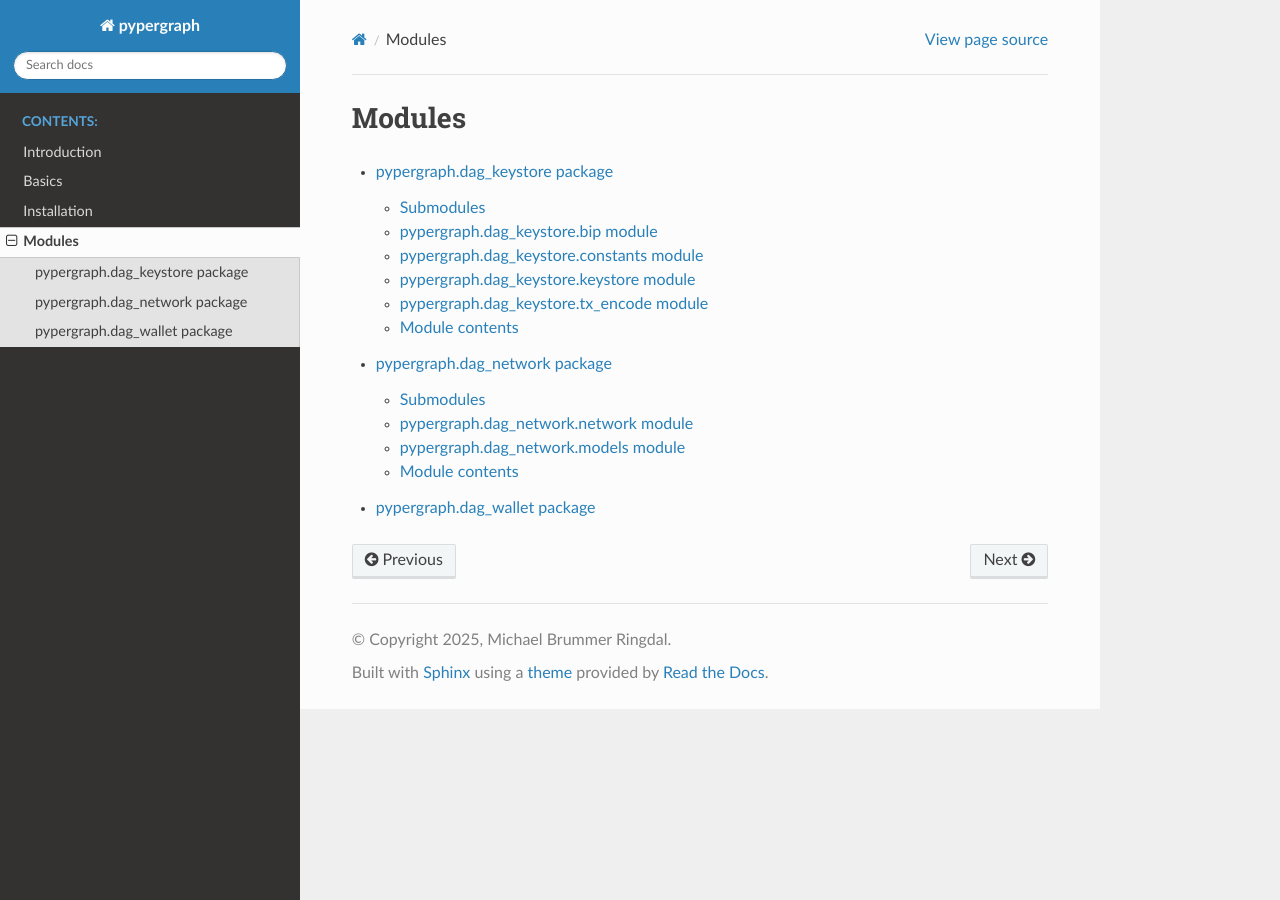
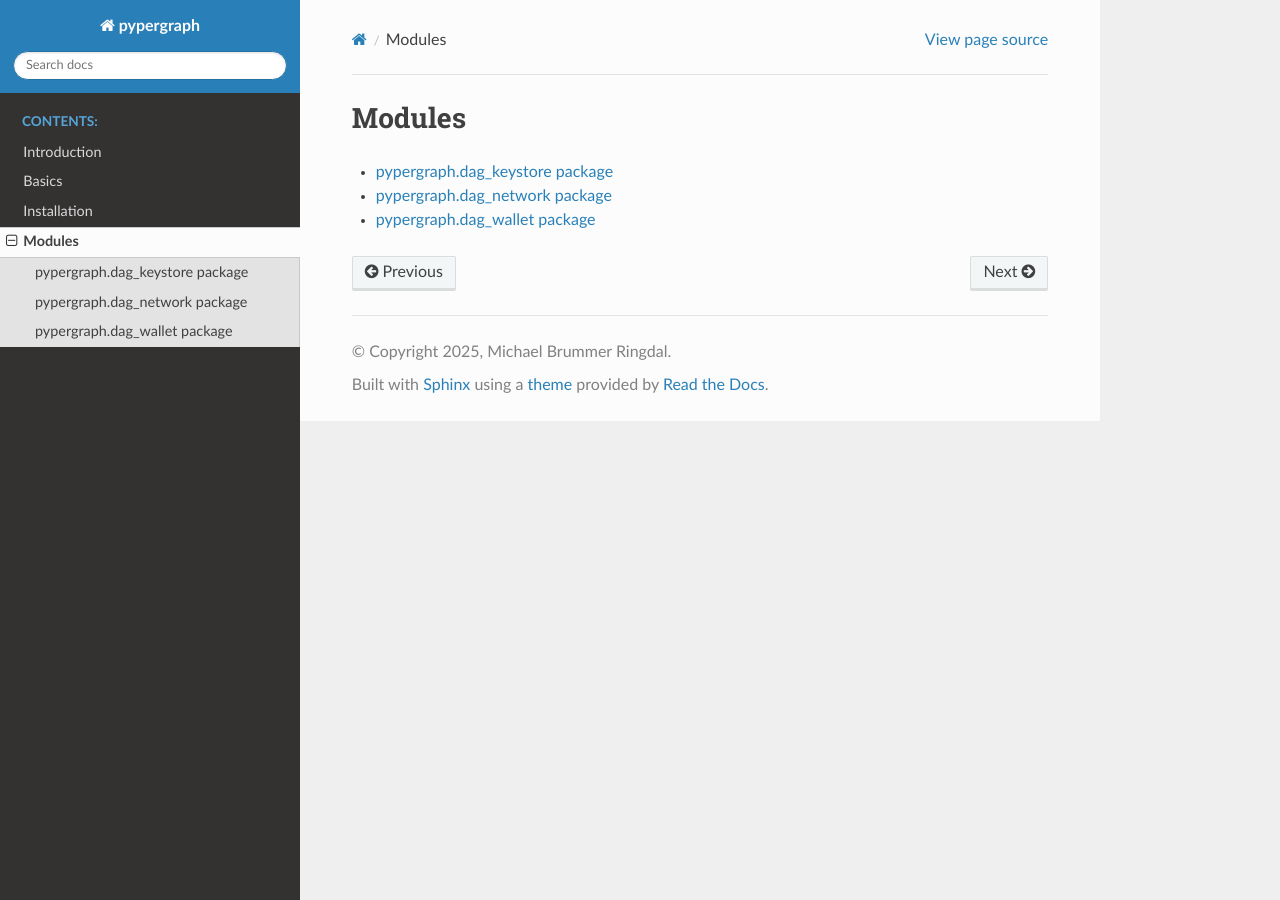
Before and after one commit to buzzgreyday/pypergraph, a Sphinx documentation site: the page built from docs/source/modules.rst, in a window 1280 px wide. Built offline with Sphinx 7.4.7 and the Read the Docs theme 3.1.0, drawn with Linux system fonts in a browser that asks for light colours.

Commit message:
chor: update readthedocs.io

```diff
--- a/docs/source/pypergraph.dag_keystore.rst
+++ b/docs/source/pypergraph.dag_keystore.rst
@@ -1,43 +1,5 @@
 pypergraph.dag\_keystore package
 ================================
-
-Submodules
-----------
-
-pypergraph.dag\_keystore.bip module
------------------------------------
-
-.. automodule:: pypergraph.dag_keystore.bip
-   :members:
-   :undoc-members:
-   :show-inheritance:
-
-pypergraph.dag\_keystore.constants module
------------------------------------------
-
-.. automodule:: pypergraph.dag_keystore.constants
-   :members:
-   :undoc-members:
-   :show-inheritance:
-
-pypergraph.dag\_keystore.keystore module
-----------------------------------------
-
-.. automodule:: pypergraph.dag_keystore.keystore
-   :members:
-   :undoc-members:
-   :show-inheritance:
-
-pypergraph.dag\_keystore.tx\_encode module
-------------------------------------------
-
-.. automodule:: pypergraph.dag_keystore.tx_encode
-   :members:
-   :undoc-members:
-   :show-inheritance:
-
-Module contents
----------------
 
 .. automodule:: pypergraph.dag_keystore
    :members:
--- a/docs/source/pypergraph.dag_network.rst
+++ b/docs/source/pypergraph.dag_network.rst
@@ -1,11 +1,6 @@
 pypergraph.dag\_network package
 ===============================
 
-Submodules
-----------
-
-pypergraph.dag\_network.network module
---------------------------------------
 
 .. automodule:: pypergraph.dag_network.network
    :members:
@@ -13,19 +8,7 @@ pypergraph.dag\_network.network module
    :show-inheritance:
 
 
-pypergraph.dag\_network.models module
--------------------------------------
-
 .. automodule:: pypergraph.dag_network.models
    :members:
    :undoc-members:
    :show-inheritance:
-
-
-Module contents
----------------
-
-.. automodule:: pypergraph.dag_network
-   :members:
-   :undoc-members:
-   :show-inheritance:
```
Also changed, not shown: 17 other files.
